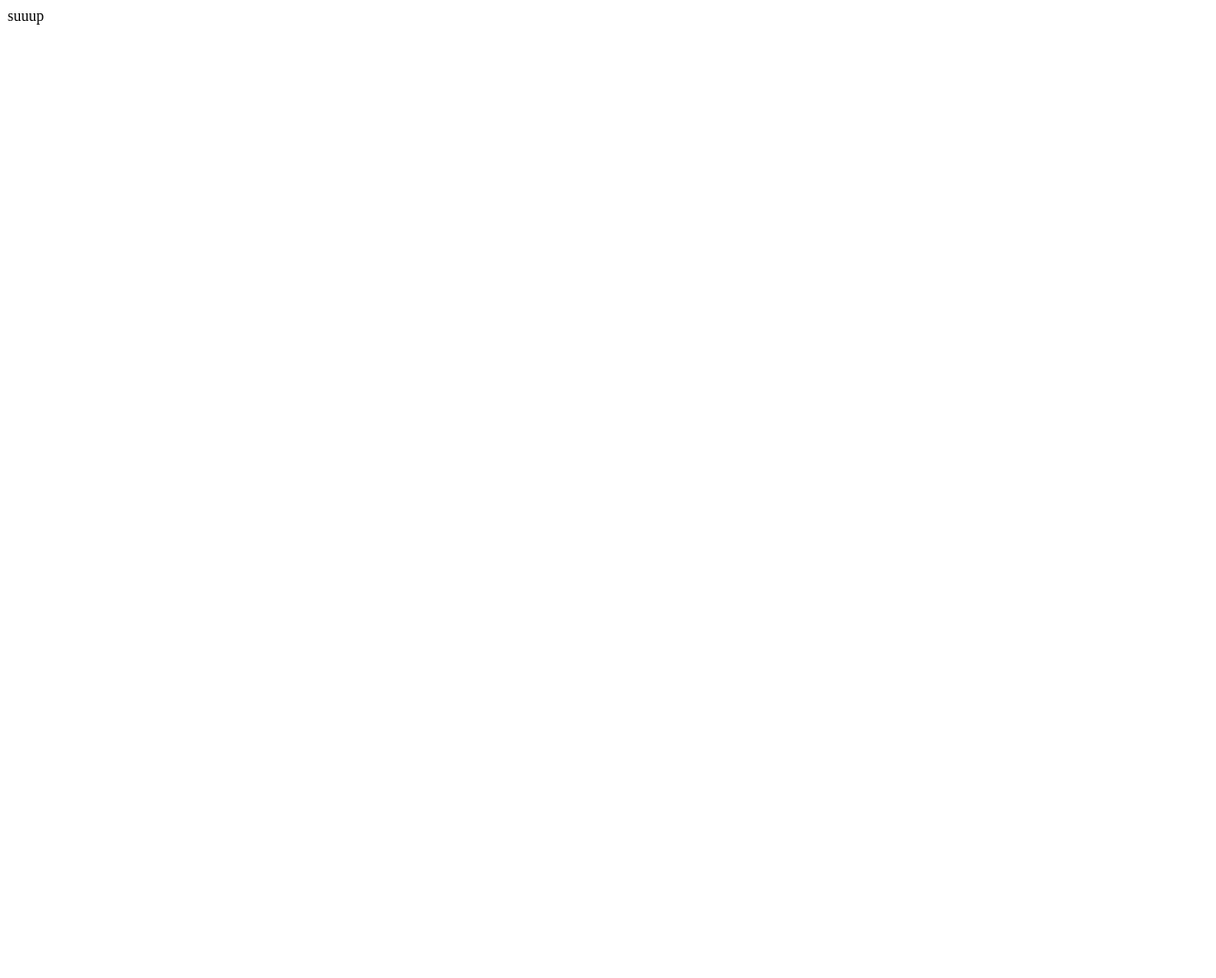
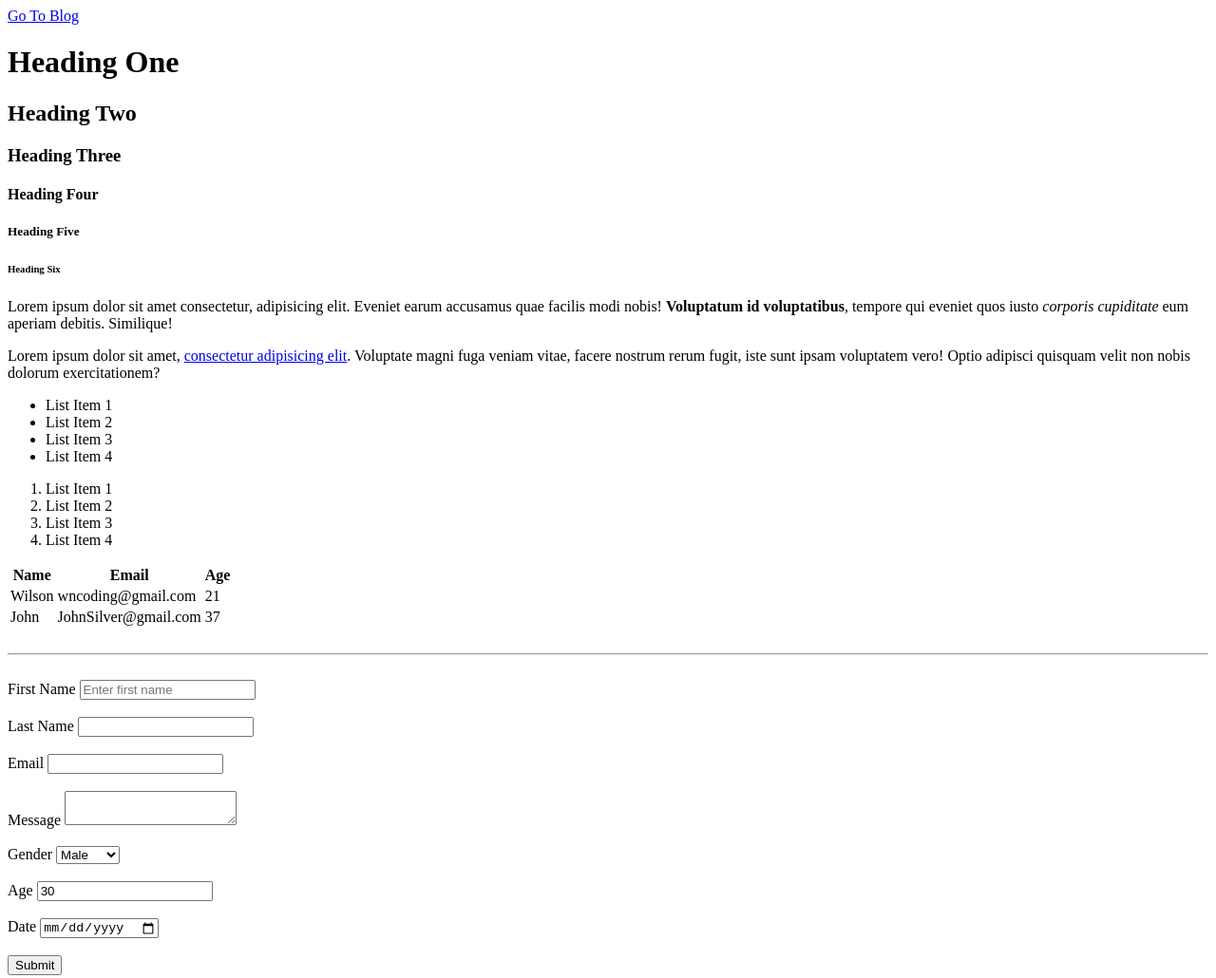
Before and after one commit to LilWN/Front-End-Studies, a plain HTML site: page htmlcheatsheet/index.html in a window 1280 px wide. Shown: the top 1030 px of the page at 95% size. Before the commit the page ends 800 px from the top, so only its background shows below. Drawn offline with Linux system fonts and the light colour scheme.

Commit message:
2nd Commit - HTML cheatsheet and blog page made with only HTML

```diff
--- a/htmlcheatsheet/index.html
+++ b/htmlcheatsheet/index.html
@@ -4,10 +4,135 @@
     <meta charset="UTF-8">
     <meta http-equiv="X-UA-Compatible" content="IE=edge">
     <meta name="viewport" content="width=device-width, initial-scale=1.0">
-    <title>Document</title>
+    <title>HTML Cheat Sheet</title>
     <link >
 </head>
 <body>
-    suuup
+    <a href="blog.html">Go To Blog</a>
+    <!-- Headings -->
+    <h1>Heading One</h1>
+    <h2>Heading Two</h2>
+    <h3>Heading Three</h3>
+    <h4>Heading Four</h4>
+    <h5>Heading Five</h5>
+    <h6>Heading Six</h6>
+
+    <!-- Paragraphs -->
+    <p>
+        Lorem ipsum dolor sit amet consectetur, adipisicing elit. Eveniet earum
+        accusamus quae facilis modi nobis! <Strong>Voluptatum id voluptatibus</Strong>, tempore
+        qui eveniet quos iusto <em>corporis cupiditate</em> eum aperiam debitis. Similique!
+    </p>
+
+    <p>
+        Lorem ipsum dolor sit amet, <a href="http://google.com" target="_blank">consectetur adipisicing elit</a>. Voluptate
+        magni fuga veniam vitae, facere nostrum rerum fugit, iste sunt ipsam
+        voluptatem vero! Optio adipisci quisquam velit non nobis dolorum exercitationem?
+    </p>
+
+    <!-- Lists -->
+    <ul>
+        <li> List Item 1</li>
+        <li> List Item 2</li>
+        <li> List Item 3</li>
+        <li> List Item 4</li>
+    </ul>
+
+    <ol>
+        <li> List Item 1</li>
+        <li> List Item 2</li>
+        <li> List Item 3</li>
+        <li> List Item 4</li>
+    </ol>
+
+    <!-- Table -->
+    <table>
+        <thead>
+            <tr>
+                <th>Name</th>
+                <th>Email</th>
+                <th>Age</th>
+            </tr>
+        </thead>
+        <tbody>
+            <tr>
+                <td>Wilson</td>
+                <td>wncoding@gmail.com</td>
+                <td>21</td>
+            </tr>
+            <tr>
+                <td>John</td>
+                <td>JohnSilver@gmail.com</td>
+                <td>37</td>
+            </tr>
+        </tbody>
+    </table>
+
+    <br>
+    <hr>
+    <br>
+    <!-- Forms -->
+    <form action="process.php" method="POST">
+        <div>
+            <label>First Name</label>
+            <input type="text" name="firstName" placeholder="Enter first name">
+        </div>
+        <br>    <!-- Would us CSS to add padding but, HTML study purposes just break-->
+        <div>
+            <label>Last Name</label>
+            <input type="text" name="lastName">
+        </div>
+        <br>
+        <div>
+            <label>Email</label>
+            <input type="email" name="email">
+        </div>
+        <br>
+        <div>
+            <label>Message</label>
+            <textarea name="message"></textarea>
+        </div>
+        <br>
+        <div>
+            <label>Gender</label>
+            <select name="gender">
+                <option value="male">Male</option>
+                <option value="female">Female</option>
+                <option value="other">Other</option>
+            </select>
+        </div>
+        <br>
+        <div>
+            <label>Age</label>
+            <input type="number" name="age" value="30">
+        </div>
+        <br>
+        <div>
+            <label>Date</label>
+            <input type="date" name="date">
+        </div>
+        <br>
+        <input type="submit" name="submit" value="Submit">
+
+    </form>
+    <br>
+    <!-- Button -->
+    <button>Click Me</button>
+    <br>
+    <!-- Image -->
+    <a href="Jackie2.jpg">
+    <img src="Jackie2.jpg" alt="My Dog Jackie" width="300"> <!-- Lost my dog 1 week ago at time of writing. R.I.P Jackie 2007-20/04/2022--> <!-- And now im sad again is putting his photo in a cheat sheet a bad idea?-->
+    </a>
+
+    <!-- Quotations -->
+    <blockquote cite="http://traversymedia.com">
+        Lorem ipsum dolor, sit amet consectetur adipisicing elit. Ducimus excepturi consequatur assumenda commodi cumque rerum sequi ab tenetur consectetur iste! Nam quod necessitatibus perferendis excepturi dolorum, velit commodi ipsam quas?
+    </blockquote>
+
+    <p>The <abbr title="World Wide Web">WWW</abbr> is awesome</p>
+
+    <p><cite>HTML crash course</cite> by Brad Traversy</p>
+
+    <div style="margin-top: 200px"></div>
 </body>
 </html>
```
Also changed, not shown: htmlcheatsheet/blog.html (added, +66 -0 lines), 2 other files.
